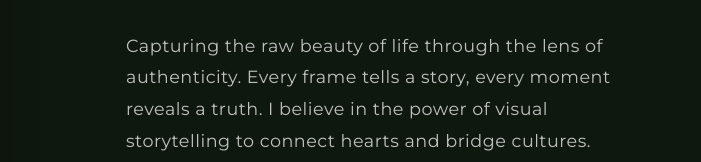
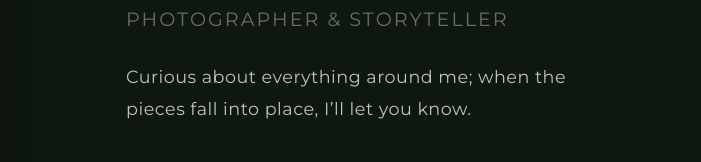
Before and after one commit to alsaadx17/X, a plain HTML site: page aboutme.html in a window 1280 px wide. Shown: the part 352-514 px from the top of the page, 579-1280 px from the left. Drawn offline with Linux system fonts and the light colour scheme.

Commit message:
changed about me description

```diff
--- a/aboutme.html
+++ b/aboutme.html
@@ -45,7 +45,7 @@
                     <h1 class="about-name">ABDULLAH AL SAAD</h1>
                     <h2 class="about-profession">PHOTOGRAPHER & STORYTELLER</h2>
                     <p class="about-description">
-                        Capturing the raw beauty of life through the lens of authenticity. Every frame tells a story, every moment reveals a truth. I believe in the power of visual storytelling to connect hearts and bridge cultures.
+                        Curious about everything around me; when the pieces fall into place, I’ll let you know.
                     </p>
                     <div class="about-details">
                         <div class="detail-item">
```
